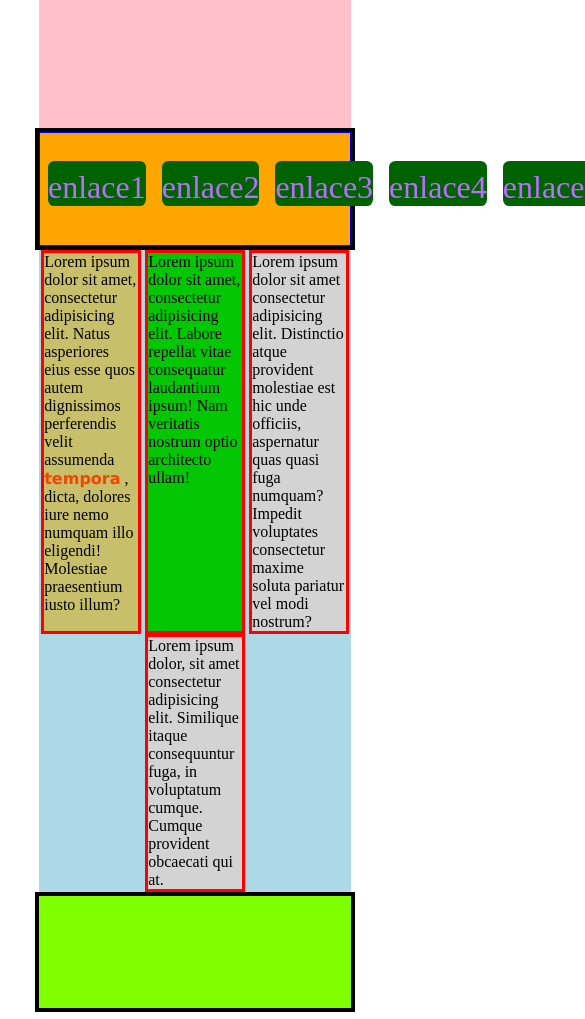
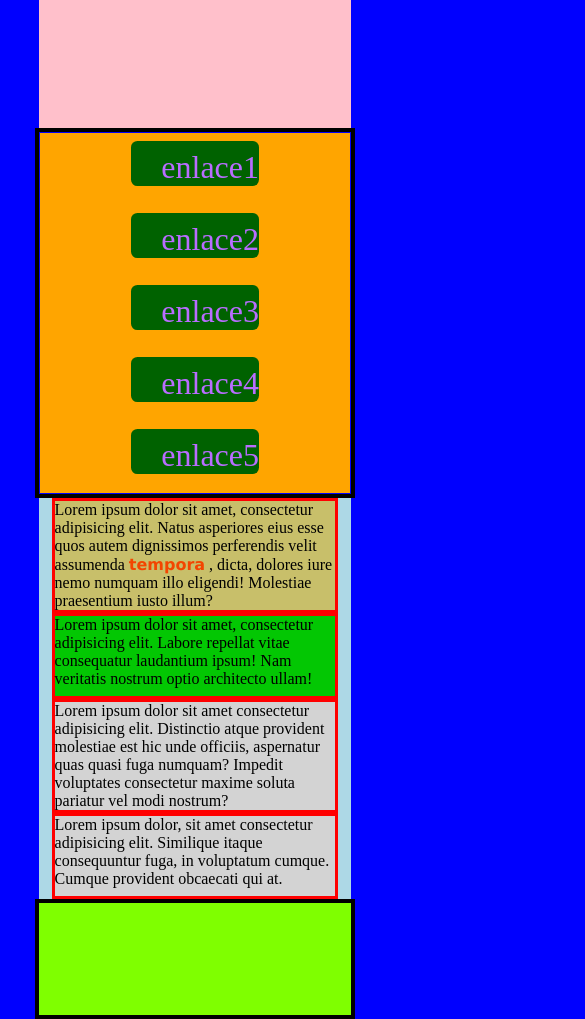
Before and after one commit to moisescolman/proyecto_basico, a plain HTML site: page index.html in a window 390 px wide. Shown: the whole page, 585 px wide, since content can reach past the window. Drawn offline with Linux system fonts and the light colour scheme.

Commit message:
Crear style.css y media queries

```diff
--- a/index.html
+++ b/index.html
@@ -4,95 +4,9 @@
     <meta charset="UTF-8">
     <meta name="viewport" content="width=device-width, initial-scale=1.0">
     <title>Proyecto básico</title>
+    <link rel="stylesheet" href="style.css">
     <style>
-        /* Reset */
-        * {
-            padding: 0;
-            margin: 0;
-        }
-        a {
-            text-decoration: none;
-            color: black;
-        }
-        ul {
-            list-style: none;
-            margin-right: 0;
-        }
-        /* Codigo página */
-        header, nav, main,footer {
-            width: 80%;
-            margin: 0 auto;
-        }
-        header {
-            min-height: 8rem;
-            background-color: pink;
-        }
-        nav {
 
-            min-height: 7rem;
-            background-color: orange;
-
-        }
-        main {
-            min-height: 20rem;
-            background-color: lightblue;
-            display: flex;
-            justify-content: space-around;
-            flex-wrap: wrap;
-        }
-        footer {
-            min-height: 7rem;
-            background-color: chartreuse;
-        }
-        .ponerBorde {
-            border: 0.3rem solid black;
-        }
-        main div {
-            width: 30%;
-            min-height: 5rem;
-            background-color: lightgray;
-            border: 0.2rem solid red;
-        }
-        .izda {
-            background-color: rgba(221, 172, 13, 0.569);
-        }
-        .dcha {
-            background-color: rgb(3, 199, 3);
-        }
-        main div a {
-            font-size: 1rem;
-            color: rgb(243, 69, 0);
-            font-weight: 600;
-            font-family: Verdana, Geneva, Tahoma, sans-serif;
-        }
-        ul {
-            border: 0.1rem solid blue;
-            display: flex;
-            justify-content: space-around;
-            align-items: center;
-            min-height: 7rem;
-        }
-        ul li {
-            width: 8rem;
-            height: 3.5rem;
-            /*background-color: burlywood;*/
-            /* border: 0.1rem solid green; */
-            margin: 0.5rem;
-        }
-        ul li a {
-            font-size: 2rem;
-            color: rgb(185, 109, 255);
-            display: block;
-            text-align: right;
-            padding-top: 0.5rem;
-            background-color: rgb(0, 98, 0);
-            border-radius: 0.4rem;
-        }
-        ul li a:hover{
-            background-color: rgb(185, 109, 255);
-            color: rgb(0, 98, 0);
-            transition: 500ms;
-        }
 
     </style>
 </head>
--- /dev/null
+++ b/style.css
@@ -0,0 +1,113 @@
+/* Reset de la página*/
+* {
+    padding: 0;
+    margin: 0;
+}
+a {
+    text-decoration: none;
+    color: black;
+}
+ul {
+    list-style: none;
+    margin-right: 0;
+}
+/* Codigo página en desktop */
+header, nav, main,footer {
+    width: 80%;
+    margin: 0 auto;
+}
+header {
+    min-height: 8rem;
+    background-color: pink;
+}
+nav {
+
+    min-height: 7rem;
+    background-color: orange;
+
+}
+main {
+    min-height: 20rem;
+    background-color: lightblue;
+    display: flex;
+    justify-content: space-around;
+    flex-wrap: wrap;
+}
+footer {
+    min-height: 7rem;
+    background-color: chartreuse;
+}
+.ponerBorde {
+    border: 0.3rem solid black;
+}
+main div {
+    width: 30%;
+    min-height: 5rem;
+    background-color: lightgray;
+    border: 0.2rem solid red;
+}
+.izda {
+    background-color: rgba(221, 172, 13, 0.569);
+}
+.dcha {
+    background-color: rgb(3, 199, 3);
+}
+main div a {
+    font-size: 1rem;
+    color: rgb(243, 69, 0);
+    font-weight: 600;
+    font-family: Verdana, Geneva, Tahoma, sans-serif;
+}
+nav ul {
+    border: 0.1rem solid blue;
+    display: flex;
+    justify-content: space-around;
+    align-items: center;
+    min-height: 7rem;
+}
+nav ul li {
+    width: 8rem;
+    height: 3.5rem;
+    /* border: 0.1rem solid green; */
+    margin: 0.5rem;
+}
+ul li a {
+    font-size: 2rem;
+    color: rgb(185, 109, 255);
+    display: block;
+    text-align: right;
+    padding-top: 0.5rem;
+    background-color: rgb(0, 98, 0);
+    border-radius: 0.4rem;
+}
+ul li a:hover{
+    background-color: rgb(185, 109, 255);
+    color: rgb(0, 98, 0);
+    transition: 500ms;
+}
+/* === MEDIA QUERY === */
+/* Código página en tablet*/
+
+
+/* Código página en smartphone*/
+@media screen and (max-width:900px) {
+    body{
+        background-color: aqua;
+    }
+    main div {
+        width: 45%;
+    }
+    nav ul {
+        flex-direction: column;
+    }
+}
+
+@media only screen and (max-width:602px) {
+    body{
+        background-color: blue;
+    }
+    main div {
+        width: 90%;
+    }
+
+}
```
